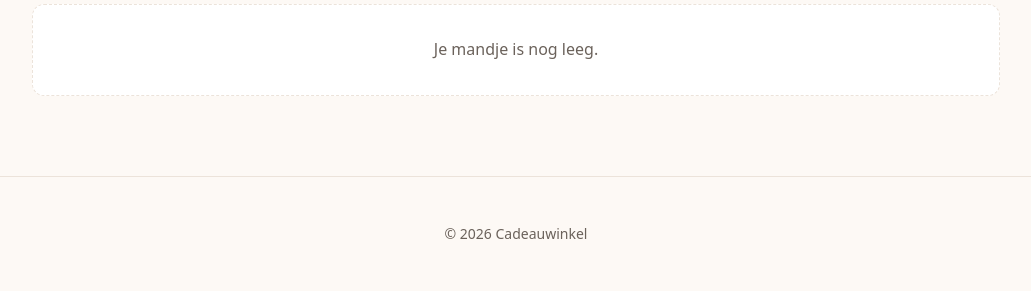
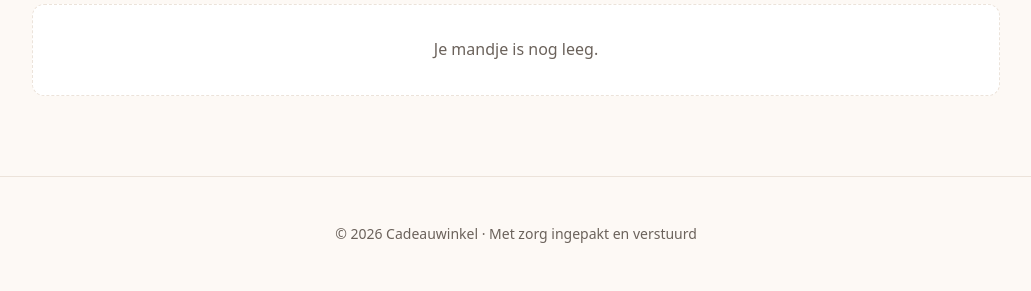
Before and after one commit to Cavear/vibe_webshop, a PHP site: page / in a window 1280 px wide. Shown: the part 948-1239 px from the top of the page, without its empty margins (124-1155 px from the left). Run offline with PHP 8.4, Linux system fonts and the light colour scheme; data comes from the database, SQL or seed files in the repository.

Commit message:
Footer-tekst aangepast

```diff
--- a/index.php
+++ b/index.php
@@ -125,7 +125,7 @@ function formatPrijs(int $cent): string
 
     <footer class="voet">
         <div class="container">
-            <p>&copy; <?= date('Y') ?> Cadeauwinkel</p>
+            <p>&copy; <?= date('Y') ?> Cadeauwinkel · Met zorg ingepakt en verstuurd</p>
         </div>
     </footer>
 
```
